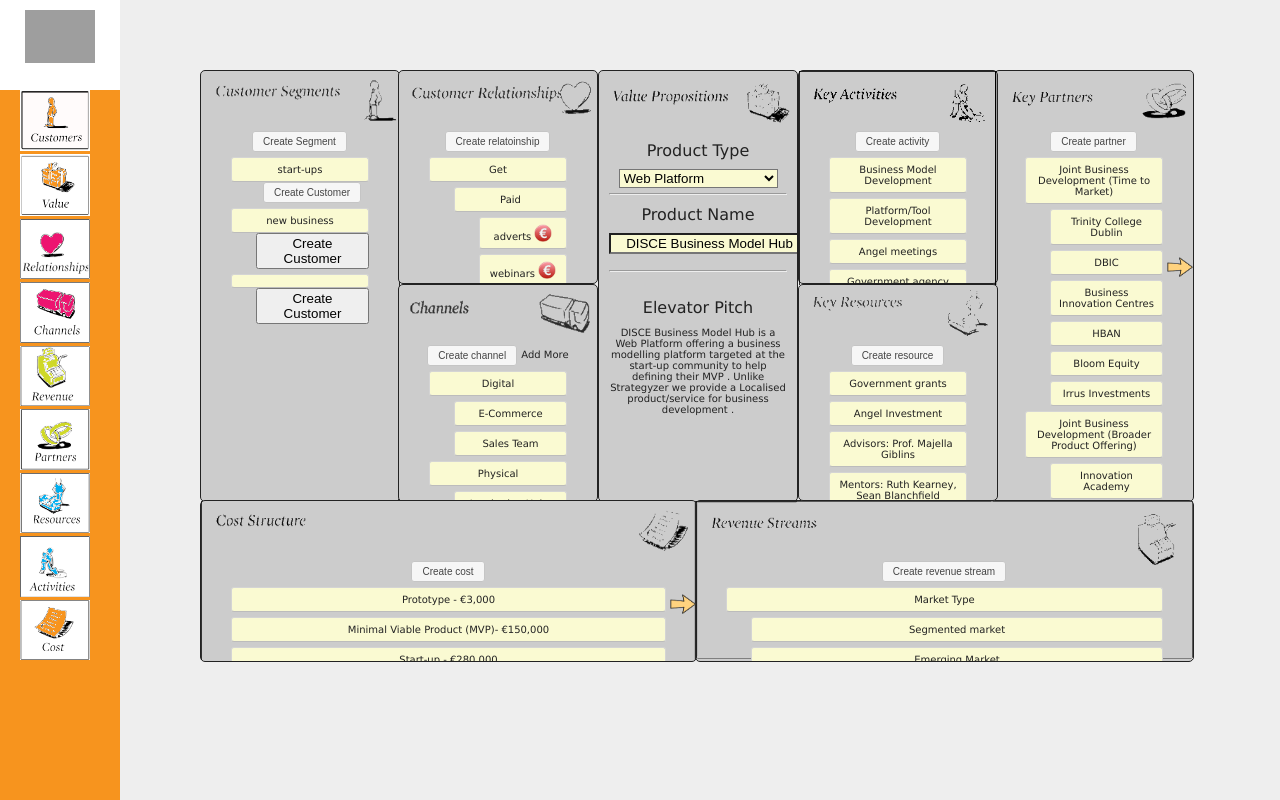
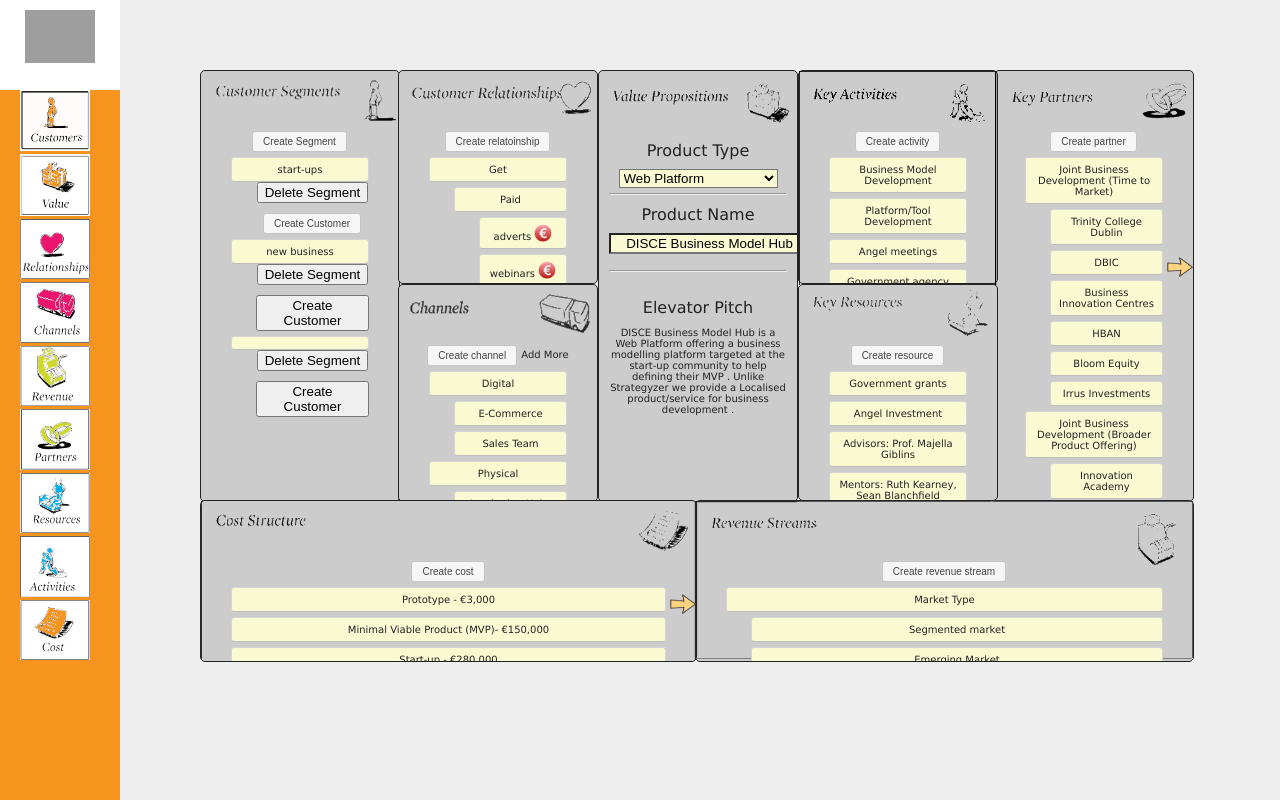
Before and after one commit to KillianMcCabe/DISCE-Webapp, a PHP site: page /canvas.php in a window 1280 px wide. Run offline with PHP 8.4, Linux system fonts and the light colour scheme; data comes from the database, SQL or seed files in the repository; some libraries are stand-ins or nearby versions; grey boxes are pictures that could not be loaded.

Commit message:
Customer segment deletion

```diff
--- a/canvas.php
+++ b/canvas.php
@@ -21,6 +21,16 @@ $customer_persona_selected = false;
 	if (!empty($_POST['customer_persona-view'])) {
 		$customer_persona_selected = true;
 		$customer_persona_id = $_POST['customer_persona-view'];
+	}
+
+	if (!empty($_POST['customer_segment-delete'])) {
+		$customer_segment_id = $_POST['customer_segment-delete'];
+
+		$sql = "DELETE FROM customer_segments WHERE id = '$customer_segment_id'";
+
+		if (!mysql_query($sql)) {
+			die('ERROR: ' . mysql_error());
+		}
 	}
 ?>
 
@@ -104,6 +114,7 @@ $customer_persona_selected = false;
 										echo '<form action="canvas.php" method="post"> <button name="customer_persona-view" type="submit" value="' . $customer_id . '">View</button> </form>';
 									}
 								}
+								echo '<form action="canvas.php" method="post"> <button name="customer_segment-delete" type="submit" value="' . $segment_id . '">Delete Segment</button> </form>';
 								echo '<button id="create-customer">Create Customer</button>';
 								echo '</ol>';
 							}
```
